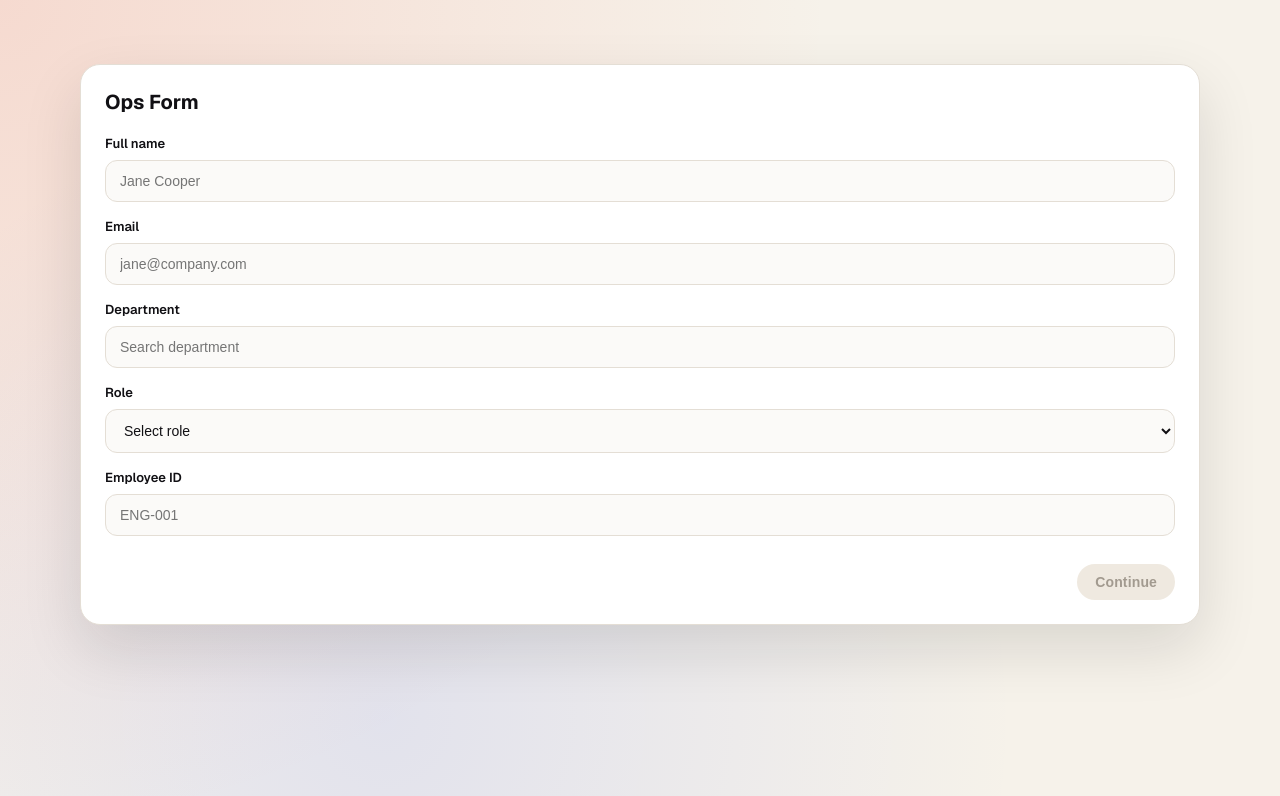
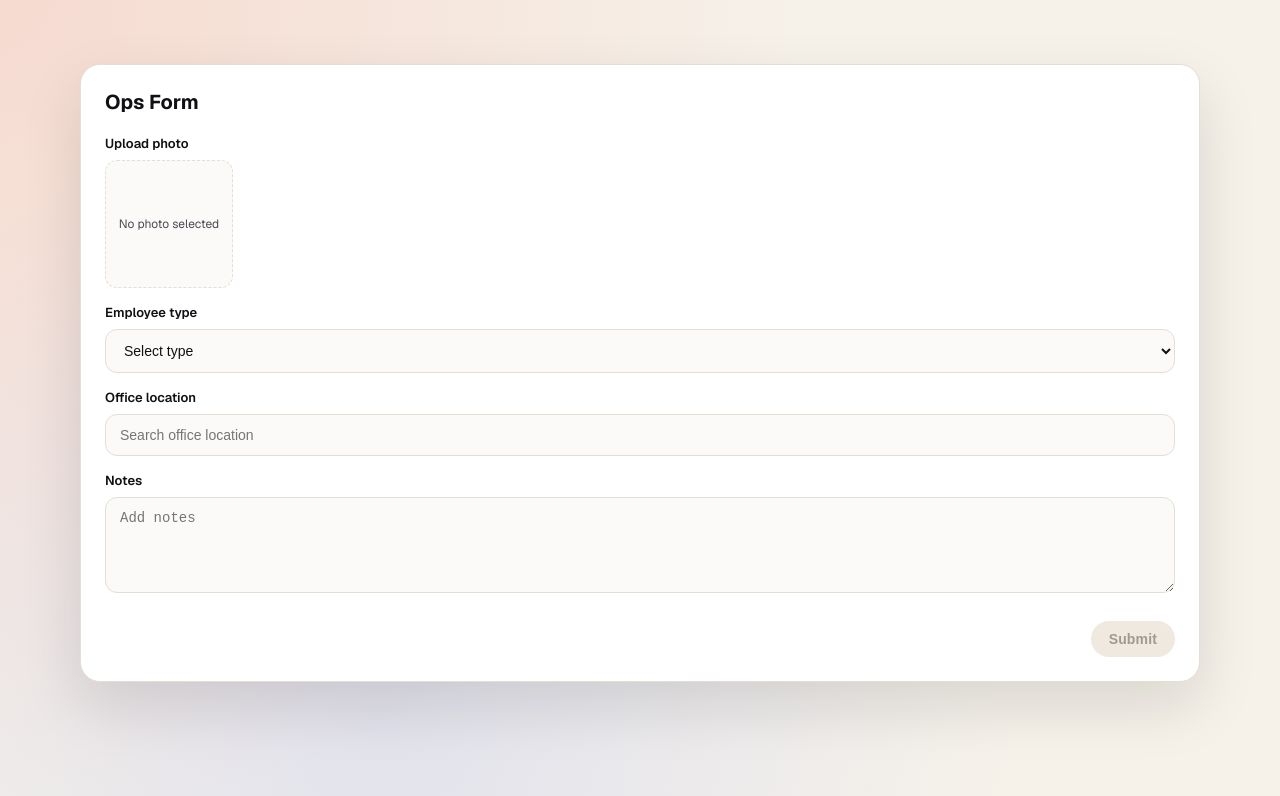
Before and after one commit to rahman189/emp-app, a Next.js app: page /wizard/1 in a window 1280 px wide. Shown: the top 796 px of the page. Built offline with nearby package versions, Linux system fonts and the light colour scheme.

Commit message:
feat(ops-form): add condition for only ops form

```diff
--- a/src/app/wizard/[type]/page.tsx
+++ b/src/app/wizard/[type]/page.tsx
@@ -47,7 +47,6 @@ type Field =
 export default function WizardTypePage() {
   const params = useParams<{ type?: string }>();
   const typeParam = typeof params.type === "string" ? params.type : undefined;
-  const typeLabel = formatType(typeParam);
   const isAdmin = typeParam?.toLowerCase() === "admin";
   const steps: Step[] = [{ title: "Basic Info" }, { title: "Details" }];
 
@@ -106,7 +105,7 @@ export default function WizardTypePage() {
     };
 
     const nextErrorsStep2 = {
-      photo: (photoBase64 ?? "").trim() ? "" : "Full name is required.",
+      photo: (photoBase64 ?? "").trim() ? "" : "photo is required.",
       employmentType: employmentType.trim()
         ? ""
         : "Employment type is required.",
@@ -173,7 +172,7 @@ export default function WizardTypePage() {
     setErrorsStep2((prev) => {
       const next = { ...prev };
 
-      if (field === "fullName") {
+      if (field === "photo") {
         next.photo = (photoBase64 ?? "").trim() ? "" : "photo is required.";
       }
 
@@ -210,7 +209,7 @@ export default function WizardTypePage() {
         <Card title={isAdmin ? "Admin Form" : "Ops Form"}>
           {isAdmin && <Stepper steps={steps} currentStep={currentStep} />}
 
-          {currentStep === 1 && (
+          {currentStep === 1 && isAdmin && (
             <form className={styles["page__form"]}>
               <label className={styles["page__field"]}>
                 <span className={styles["page__label"]}>Full name</span>
@@ -343,7 +342,7 @@ export default function WizardTypePage() {
             </form>
           )}
 
-          {currentStep === 2 && (
+          {(currentStep === 2 || !isAdmin) && (
             <form className={styles["page__form"]}>
               <div className={styles["page__field"]}>
                 <PhotoUpload
@@ -426,6 +425,7 @@ export default function WizardTypePage() {
                 />
               </label>
               <div className={styles["page__actions"]}>
+                {isAdmin &&
                   <Button
                     variant="ghost"
                     type="button"
@@ -433,6 +433,7 @@ export default function WizardTypePage() {
                   >
                     Back
                   </Button>
+                }
                 <Button
                   disabled={!isStepTwoValid}
                   className={styles["page__primary"]}
--- a/src/components/PhotoUpload/PhotoUpload.module.scss
+++ b/src/components/PhotoUpload/PhotoUpload.module.scss
@@ -17,7 +17,7 @@
     position: absolute;
     opacity: 0;
     pointer-events: none;
-    width: 0;
+    width: 8rem;
     height: 0;
   }
 
--- a/src/components/PhotoUpload/PhotoUpload.tsx
+++ b/src/components/PhotoUpload/PhotoUpload.tsx
@@ -6,6 +6,7 @@ import styles from "./PhotoUpload.module.scss";
 type PhotoUploadProps = {
   label?: string;
   onChange?: (base64: string | null) => void;
+  onCancel?: () => void;
 };
 
 export default function PhotoUpload({
@@ -61,6 +62,7 @@ export default function PhotoUpload({
         />
         <label className={styles["photo-upload__trigger"]} htmlFor={inputId}>
           {preview ? (
+            // eslint-disable-next-line @next/next/no-img-element
             <img
               src={preview}
               alt="Preview"
```
Lines whose indentation alone changed are shown as unchanged.
